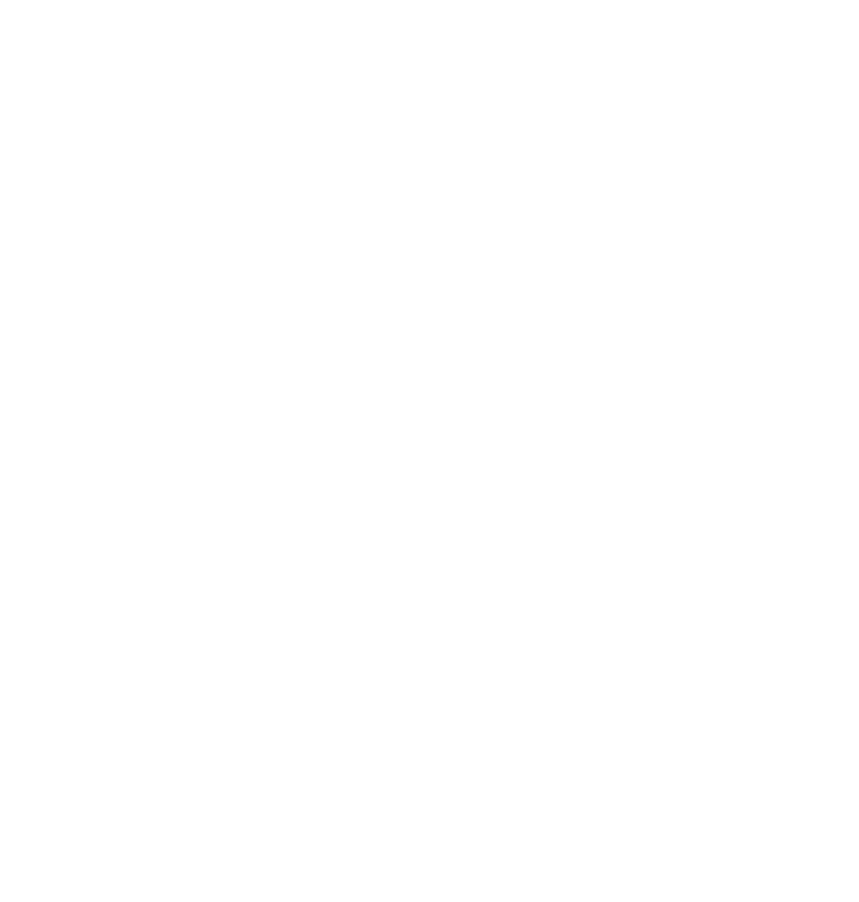
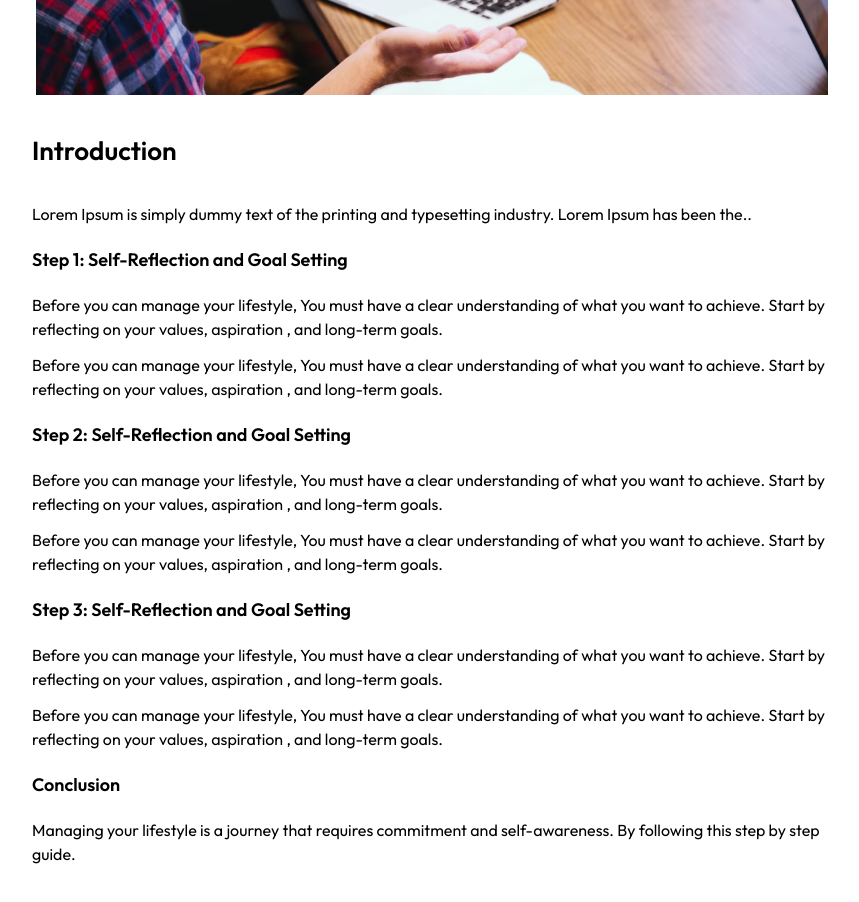
Before and after one commit to KMPKBandara/The-Explorer, a Next.js app in the folder the-explorer/: page /blogs/1 in a window 1280 px wide. Shown: the part 760-1662 px from the top of the page, without its empty margins (208-1067 px from the left). Before the commit the page ends 800 px from the top, so only its background shows below. Built offline with nearby package versions, Linux system fonts and the light colour scheme.

Commit message:
Create Text in the Blog Post Area

```diff
--- a/the-explorer/app/blogs/[id]/page.jsx
+++ b/the-explorer/app/blogs/[id]/page.jsx
@@ -35,6 +35,44 @@ const page = ({params}) => {
         <p className='mt-1 pb-2 text-lg max-w-[740px] mx-auto'>{data.author}</p>
       </div>
     </div>
+    <div className='mx-5 max-w-[800px] md:mx-auto mt-[-100px] mb-10'>
+      <Image className='border-4 border-white' src={data.image} width={1280} height={720} alt=''/>
+      <h1 className='my-8 text-[26px] font-semibold'>Introduction</h1>
+      <p>{data.description}</p>
+
+      <h3 className='my-5 text-[18px] font-semibold'>Step 1: Self-Reflection and Goal Setting</h3>
+      <p className='my-3 '>Before you can manage your lifestyle, You must have a clear understanding
+        of what you want to achieve. Start by reflecting on your values, aspiration
+        , and long-term goals.
+      </p>
+      <p className='my-3 '>Before you can manage your lifestyle, You must have a clear understanding
+        of what you want to achieve. Start by reflecting on your values, aspiration
+        , and long-term goals.
+      </p>
+
+      <h3 className='my-5 text-[18px] font-semibold'>Step 2: Self-Reflection and Goal Setting</h3>
+      <p className='my-3 '>Before you can manage your lifestyle, You must have a clear understanding
+        of what you want to achieve. Start by reflecting on your values, aspiration
+        , and long-term goals.
+      </p>
+      <p className='my-3 '>Before you can manage your lifestyle, You must have a clear understanding
+        of what you want to achieve. Start by reflecting on your values, aspiration
+        , and long-term goals.
+      </p>
+
+      <h3 className='my-5 text-[18px] font-semibold'>Step 3: Self-Reflection and Goal Setting</h3>
+      <p className='my-3 '>Before you can manage your lifestyle, You must have a clear understanding
+        of what you want to achieve. Start by reflecting on your values, aspiration
+        , and long-term goals.
+      </p>
+      <p className='my-3 '>Before you can manage your lifestyle, You must have a clear understanding
+        of what you want to achieve. Start by reflecting on your values, aspiration
+        , and long-term goals.
+      </p>
+
+      <h3 className='my-5 text-[18px] font-semibold'>Conclusion</h3>
+      <p className='my-3'>Managing your lifestyle is a journey that requires commitment and self-awareness. By following this step by step guide.</p>
+    </div>
     </>:<></>
   )
 }
```
Also changed, not shown: 1 other file (tests, documents, lock files or other folders).
